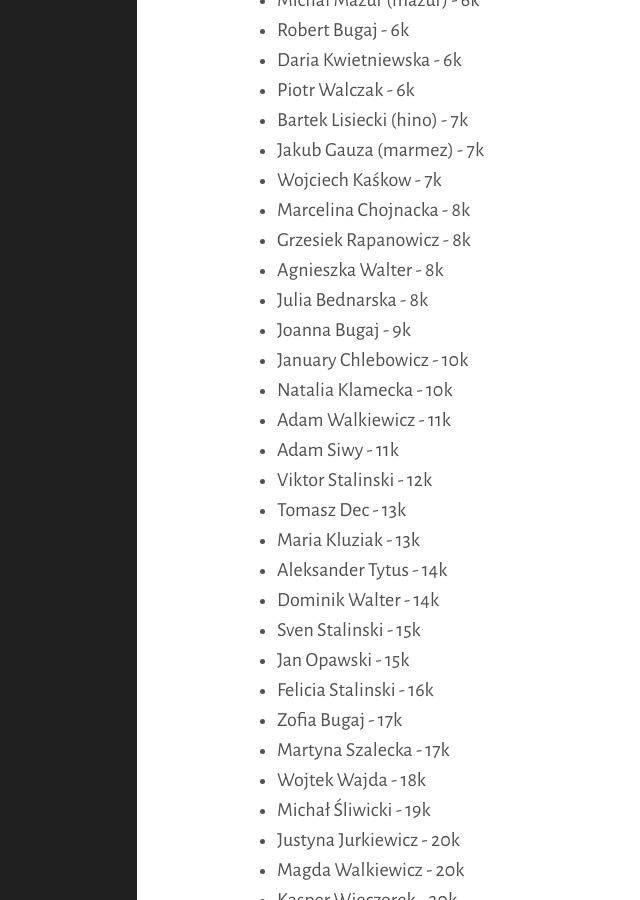
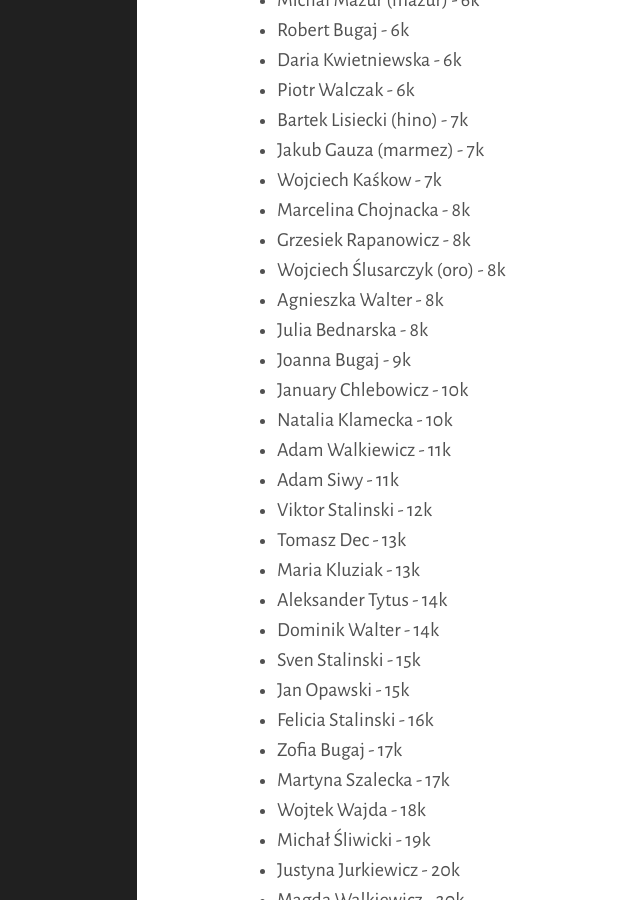
Before and after one commit to tasuki/lsg, a Jekyll site: the page built from zarejestrowani.md, in a window 1280 px wide and 900 px high, scrolled down 1525 px. Shown: the whole window, without its empty margins (223-863 px from the left). Built offline with Jekyll 4.4.1, drawn with Linux system fonts in a browser that asks for light colours; nearby versions of some CDN libraries.

Commit message:
Oro przyjedzie!

```diff
--- a/zarejestrowani.md
+++ b/zarejestrowani.md
@@ -61,6 +61,7 @@ Zarejestrowani uczestnicy (mniej więcej wg siły):
 - Wojciech Kaśkow - 7k
 - Marcelina Chojnacka - 8k
 - Grzesiek Rapanowicz - 8k
+- Wojciech Ślusarczyk (oro) - 8k
 - Agnieszka Walter - 8k
 - Julia Bednarska - 8k
 - Joanna Bugaj - 9k
```
